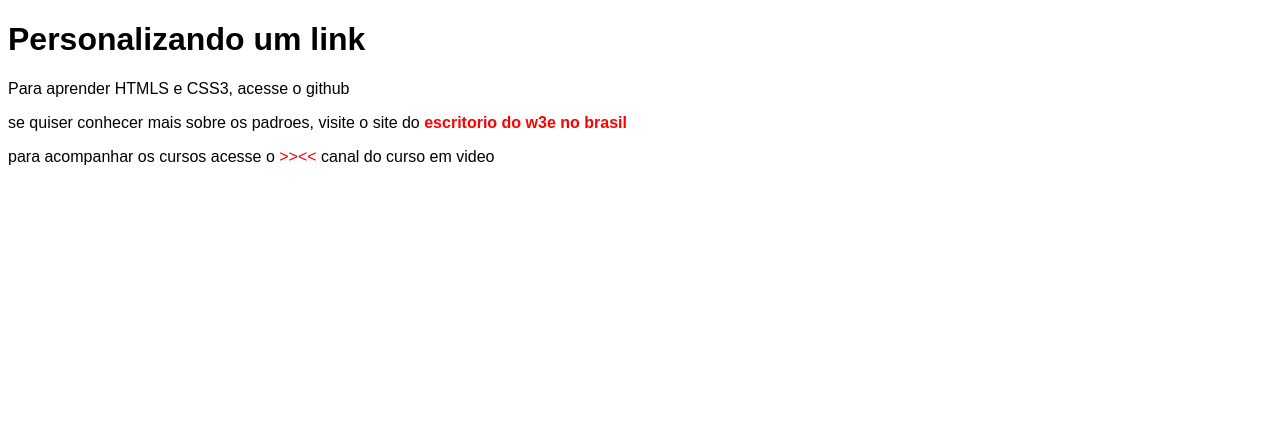
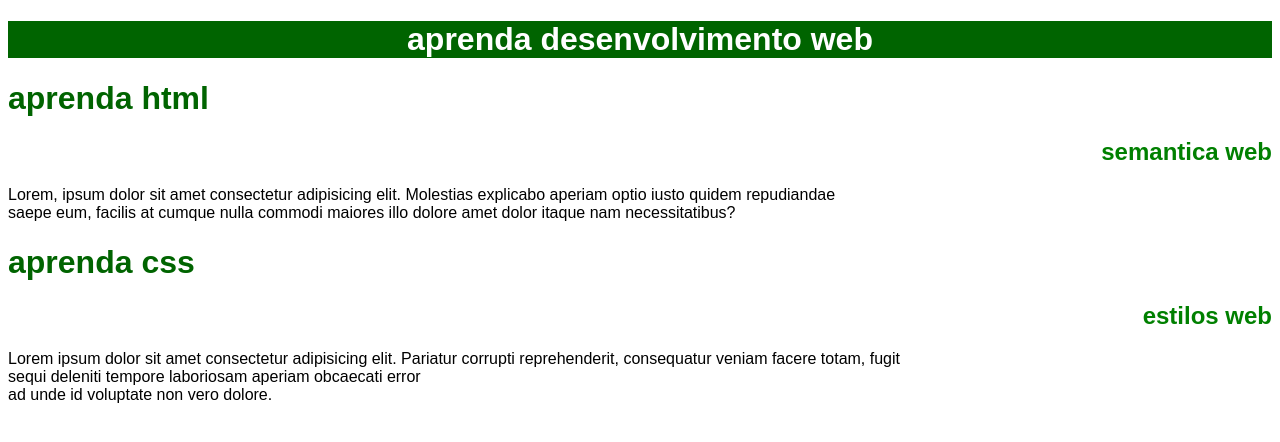
Before and after one commit to joaoVLGsp051/joaofrontend, a plain HTML site: page index.html in a window 1280 px wide. Drawn offline with Linux system fonts and the light colour scheme.

Commit message:
Add files via upload

```diff
--- a/index.html
+++ b/index.html
@@ -7,20 +7,12 @@
     <link rel="stylesheet" href="styles.css">
 </head>
 <body>
-    <h1>Personalizando um link</h1>
-    <p>
-        Para aprender HTMLS e CSS3, acesse o
-        <a href="https://www.youtube.com.bt"></a>
-        github
-    </p>
-    <p>
-        se quiser conhecer mais sobre os padroes, visite o site do
-        <a href="https://www.w3e.br">escritorio do w3e no brasil</a>
-    </p>
-
-    <p>para acompanhar os cursos acesse o
-        <a href="https://www.youtube.com/cursoemvideo" class="especial"></a>
-        canal do curso em video
-    </p>
+    <h1 id="titulo-principal">aprenda desenvolvimento web</h1>
+    <h1>aprenda html</h1>
+    <h2 class="topico">semantica web</h2>
+    <p class="texto">Lorem, ipsum dolor sit amet consectetur adipisicing elit. Molestias explicabo aperiam optio iusto quidem repudiandae <br> saepe eum, facilis at cumque nulla commodi maiores illo dolore amet dolor itaque nam necessitatibus?</p>
+    <h1>aprenda css</h1>
+    <h2 class="topico">estilos web</h2>
+    <p>Lorem ipsum dolor sit amet consectetur adipisicing elit. Pariatur corrupti reprehenderit, consequatur veniam facere totam, fugit <br>sequi deleniti tempore laboriosam aperiam obcaecati error <br>ad unde id voluptate non vero dolore.</p>
 </body>
 </html>
--- a/styles.css
+++ b/styles.css
@@ -1,32 +1,24 @@
 body {
-    font: normal 1em arial, helvetica, sans-serif
+    font: normal 1em arial, helvetica, sans-serif;
+}
+h1 {
+    font-size: 2em;
+    color: darkgreen;
 }
 
-a {
-    font-weight: bold;
-    text-decoration: none;
-    color: red;
+h2 {
+    color: green;
 }
 
-a:visited {
-    color: darkred;
+#titulo-principal {
+ background-color: darkgreen;
+ color: white;
+ text-align: center;
 }
-a:hover{
-text-decoration: underline;
+.topico {
+    text-align: right;
 }
 
-.especial:hover {
-    color: white;
-    background-color: black;
-    text-decoration: none;
+.texto {
+    text-align: justify;
 }
-
-.especial::before {
-    content: '>>';
-    font-weight: lighter;
-}
-
-.especial::after {
-    content: '<<';
-    font-weight: lighter;
-}
```
